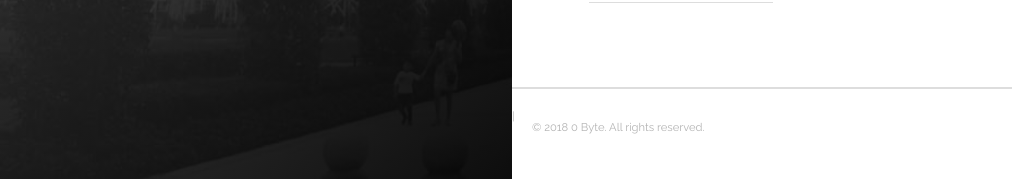
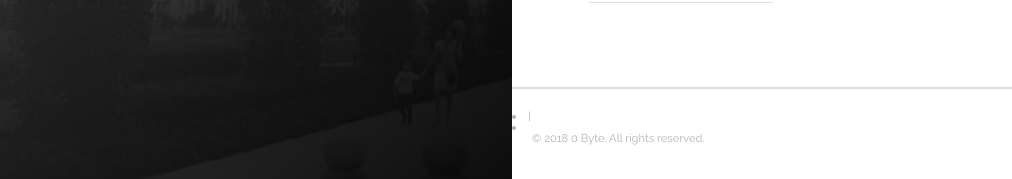
Before and after one commit to tzm1921995/tzm1921995.github.io, a Jekyll site: the page built from index.html, in a window 1280 px wide. Shown: the part 718-897 px from the top of the page, without its empty margins (0-1012 px from the left). Built offline with Jekyll 4.4.1, drawn with Linux system fonts in a browser that asks for light colours; nearby versions of some CDN libraries; the list of posts is cut into pages by our own code; comment, search, counter and statistics services are not loaded.

Commit message:
Update footer.html

```diff
--- a/_includes/footer.html
+++ b/_includes/footer.html
@@ -1,4 +1,5 @@
 <footer class="footer">
+  <li>
                     <span id="busuanzi_container_site_pv" style='display:none'>
                         <span id="site-visit" title="本站到访数"><i class="fa fa-user" aria-hidden="true"></i><span id="busuanzi_value_site_uv"></span>
                         </span>
@@ -10,8 +11,10 @@
                         <span id="page-visit"  title="本页阅读量"><i class="fa fa-eye animated infinite pulse" aria-hidden="true"></i><span id="busuanzi_value_page_pv"></span>
                         </span>
                     </span>
-  <span>&nbsp;&nbsp;&nbsp;&nbsp;&nbsp;&nbsp;&nbsp;&nbsp;&nbsp;</span>
+  </li>
+  <li>
   <span class="footer__copyright">&copy; {{ site.time | date: '%Y' }} {{ site.author.name }}. All rights reserved.</span>
+  </li>
 </footer>
 
 <script async src="https://dn-lbstatics.qbox.me/busuanzi/2.3/busuanzi.pure.mini.js"></script>
```
